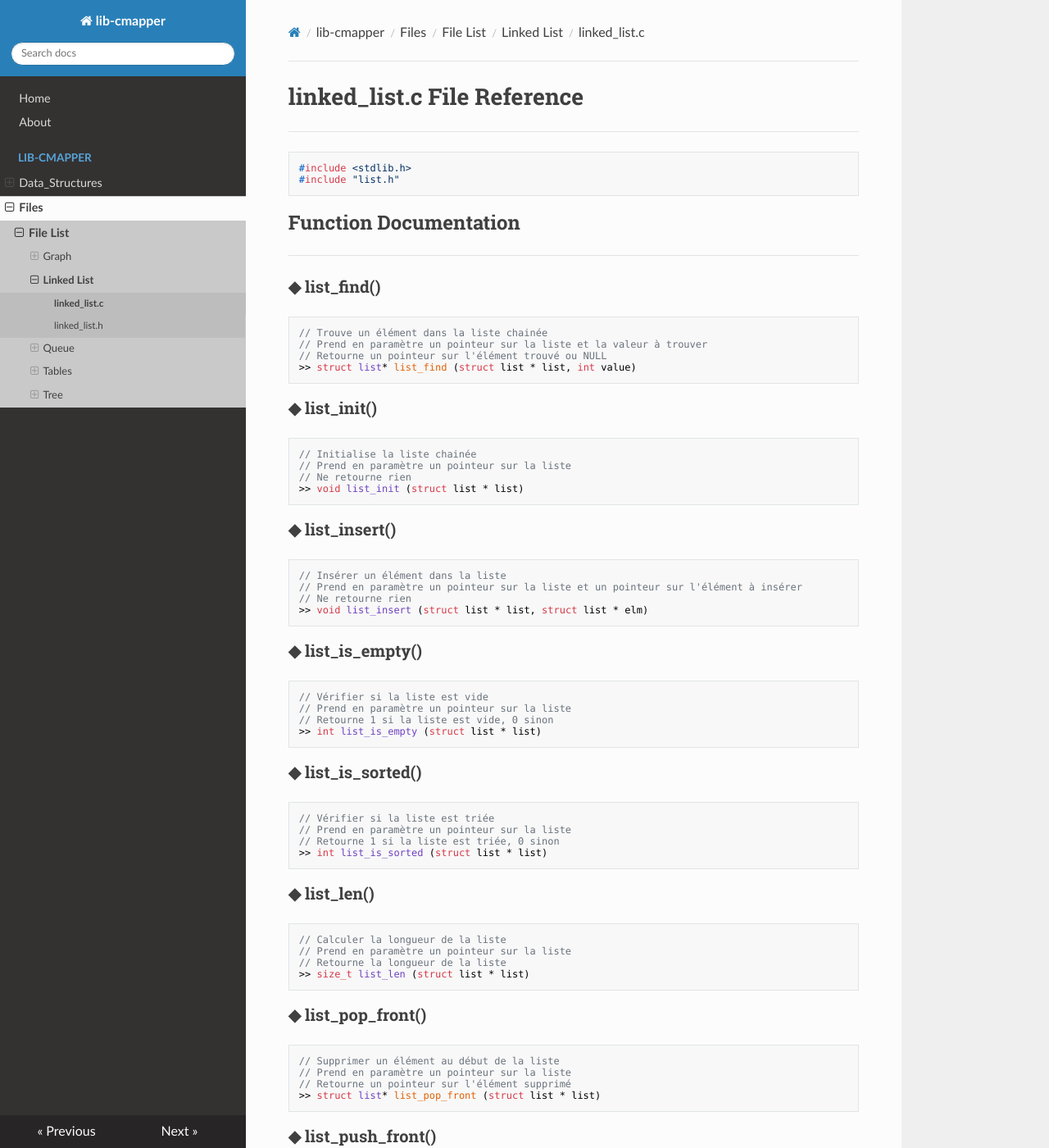
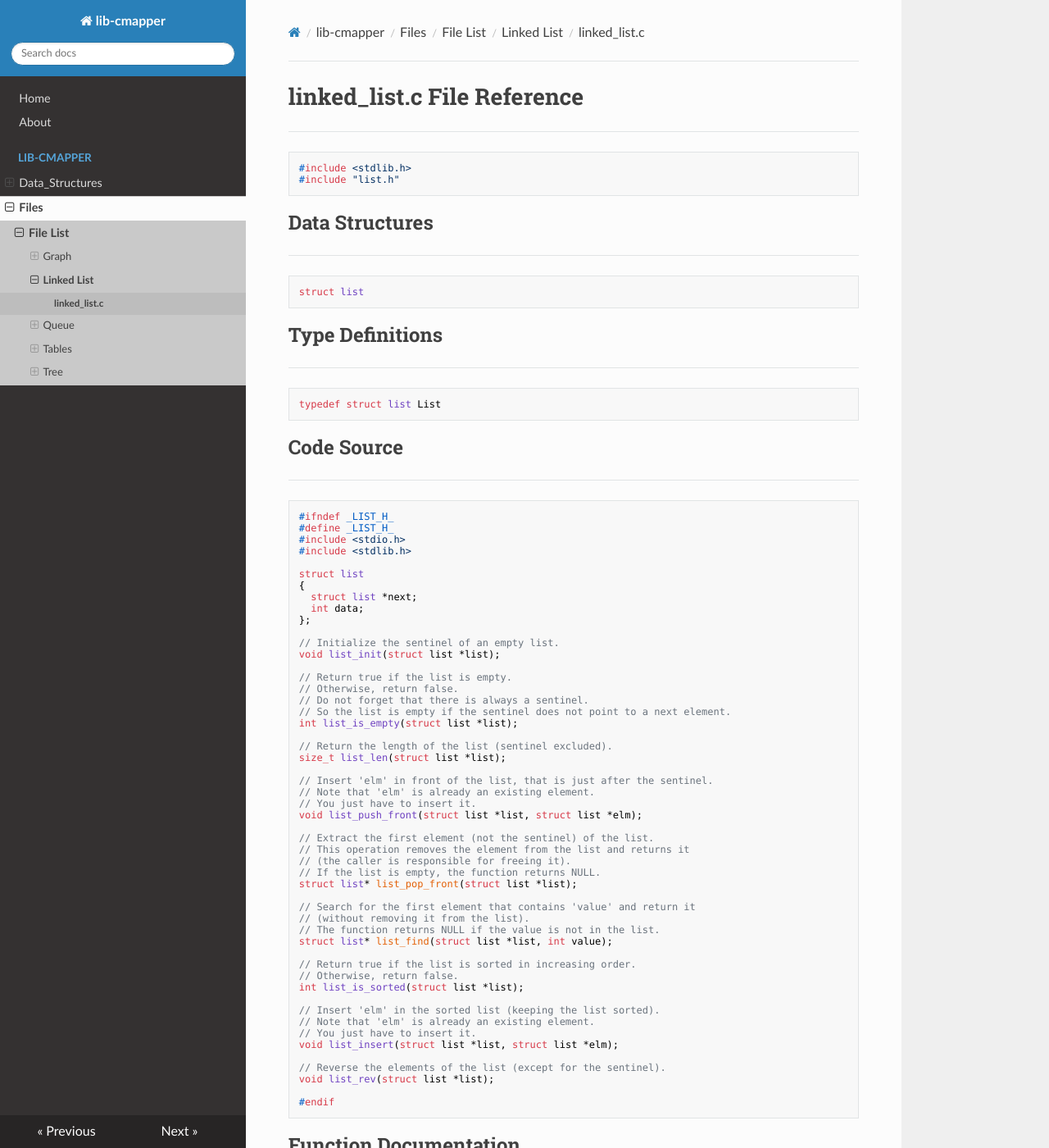
Before and after one commit to code-mapper/lib-cmapper-doc, an MkDocs documentation site: the page built from docs/Files/File_List/linked_list/linked_list_8c.md, in a window 1280 px wide and 1400 px high. Shown: the whole window at 82% size. Built offline with MkDocs 1.6.1, drawn with Linux system fonts in a browser that asks for light colours; nearby versions of some CDN libraries.

````diff
--- a/docs/Files/File_List/linked_list/linked_list_8c.md
+++ b/docs/Files/File_List/linked_list/linked_list_8c.md
@@ -5,20 +5,75 @@
 #include "list.h"
 ```
 
-<!-- ## Functions
+## Data Structures
 ---
 ```
-void list_init (struct list *list)
-int list_is_empty (struct list *list)
-size_t list_len (struct list *list)
-void list_push_front (struct list *list, struct list *elm)
-struct list * list_pop_front (struct list *list)
-struct list * list_find (struct list *list, int value)
-int list_is_sorted (struct list *list)
-void list_insert (struct list *list, struct list *elm)
-void list_rev (struct list *list)
+struct list
 ```
--->
+
+## Type Definitions
+---
+```
+typedef struct list List
+```
+
+## Code Source
+---
+```
+#ifndef _LIST_H_
+#define _LIST_H_
+#include <stdio.h>
+#include <stdlib.h>
+
+struct list
+{
+  struct list *next;
+  int data;
+};
+
+// Initialize the sentinel of an empty list.
+void list_init(struct list *list);
+
+// Return true if the list is empty.
+// Otherwise, return false.
+// Do not forget that there is always a sentinel.
+// So the list is empty if the sentinel does not point to a next element.
+int list_is_empty(struct list *list);
+
+// Return the length of the list (sentinel excluded).
+size_t list_len(struct list *list);
+
+// Insert 'elm' in front of the list, that is just after the sentinel.
+// Note that 'elm' is already an existing element.
+// You just have to insert it.
+void list_push_front(struct list *list, struct list *elm);
+
+// Extract the first element (not the sentinel) of the list.
+// This operation removes the element from the list and returns it
+// (the caller is responsible for freeing it).
+// If the list is empty, the function returns NULL.
+struct list* list_pop_front(struct list *list);
+
+// Search for the first element that contains 'value' and return it
+// (without removing it from the list).
+// The function returns NULL if the value is not in the list.
+struct list* list_find(struct list *list, int value);
+
+// Return true if the list is sorted in increasing order.
+// Otherwise, return false.
+int list_is_sorted(struct list *list);
+
+// Insert 'elm' in the sorted list (keeping the list sorted).
+// Note that 'elm' is already an existing element.
+// You just have to insert it.
+void list_insert(struct list *list, struct list *elm);
+
+// Reverse the elements of the list (except for the sentinel).
+void list_rev(struct list *list);
+
+#endif
+```
+
 
 ## Function Documentation
 ---
--- a/mkdocs.yml
+++ b/mkdocs.yml
@@ -18,22 +18,17 @@ nav:
             - File List:
                 - Graph :
                     - graph.c : ./Files/File_List/graph/graph_8c.md
-                    - graph.h : ./Files/File_List/graph/graph_8h.md
 
                 - Linked List :
                     - linked_list.c : ./Files/File_List/linked_list/linked_list_8c.md
-                    - linked_list.h : ./Files/File_List/linked_list/linked_list_8h.md
 
                 - Queue :
                     - queue.c : ./Files/File_List/queue/queue_8c.md
-                    - queue.h : ./Files/File_List/queue/queue_8h.md
 
                 - Tables :
                     - table.c : ./Files/File_List/table/table_8c.md
-                    - table.h : ./Files/File_List/table/table_8h.md
 
                 - Tree :
                     - tree.c : ./Files/File_List/tree/tree_8c.md
-                    - tree.h : ./Files/File_List/tree/tree_8h.md
 
 theme: readthedocs
````
Also changed, not shown: docs/Files/File_List/graph/graph_8c.md (+41 -8 lines), docs/Files/File_List/linked_list/linked_list_8h.md (deleted, +0 -67 lines), docs/Files/File_List/queue/queue_8c.md (+35 -7 lines), docs/Files/File_List/queue/queue_8h.md (deleted, +0 -57 lines), docs/Files/File_List/table/table_8h.md (deleted, +0 -27 lines), docs/Files/File_List/tree/tree_8c.md (+39 -11 lines), docs/Files/File_List/tree/tree_8h.md (deleted, +0 -72 lines), docs/Files/File_List/graph/graph_8h.md (deleted).
